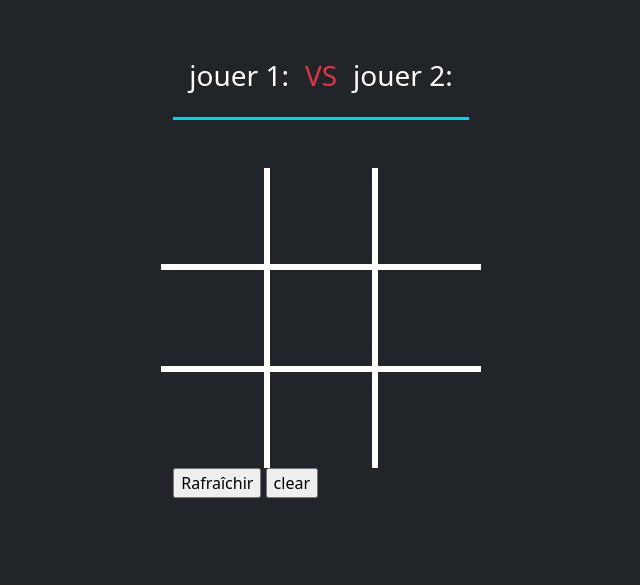
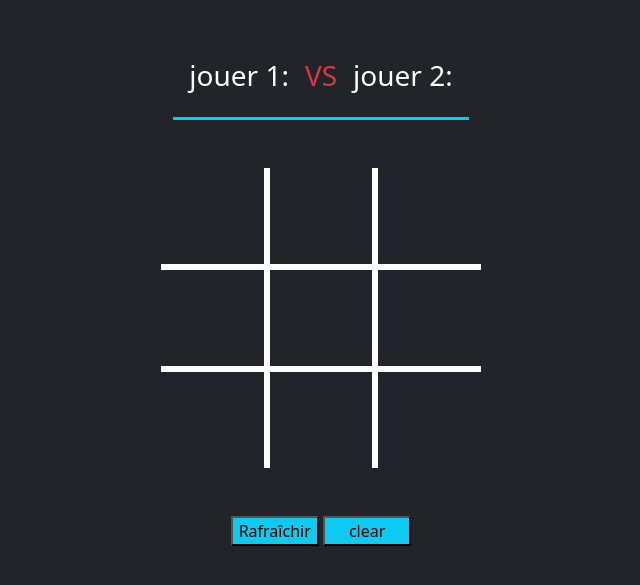
Before and after one commit to OUMAIMAABOU/-jeu-Tic-Tac-Toe, a plain HTML site: page index.html in a window 1280 px wide. Both pictures are taken after a click on the button "confirmer". Shown: the part 101-686 px from the top of the page, without its empty margins (319-959 px from the left). Drawn offline with nearby package versions, Linux system fonts and the light colour scheme.

Commit message:
modifier function find()

```diff
--- a/app.js
+++ b/app.js
@@ -1,5 +1,3 @@
-
-
     const jouer1=document.getElementById("jouer_1");
     const jouer2=document.getElementById("jouer_2");
     const save=document.getElementById("save");
@@ -7,7 +5,6 @@
     let boxs =document.querySelectorAll(".box");
     let player1=[];
     let player2=[];
-    let choix1=[];
     boxs=Array.from(boxs);
     let tic="X";
     document.getElementById("step2").style.display = 'none';
@@ -18,7 +15,8 @@
         document.getElementById("name_2").innerHTML="jouer 2:"+localStorage.getItem("jouer_2");
         document.getElementById("step1").setAttribute("class", "d-none");
         document.getElementById("step2").setAttribute("class", "d-block");
-        ;
+        document.getElementById("name_1").innerHTML=x;
+
     }
     let winner =
     [
@@ -43,8 +41,8 @@
         [2,8,5],
         [5,2,8],
     ];
-    clear.addEventListener("click",function(){
-
+    clear.addEventListener("click",function()
+    {
         boxs.forEach(function(ps)
         {
           ps.innerHTML="";
@@ -53,8 +51,7 @@
           tic="X";
           document.getElementById("player").innerHTML="player is "+localStorage.getItem("jouer_1");
           document.getElementById('player').style.backgroundColor = '' ;
-        })
-
+        });
     });
 
     boxs.forEach(function(ps)
@@ -66,7 +63,6 @@
                 ps.innerHTML=tic;
                 tic="O";
                 player1.push(boxs.indexOf(this));
-                console.log('X='+player1)
                 find(player1,"jouer_1")
             }
             else if(tic=="O" && ps.innerText.trim()=="")
@@ -75,8 +71,7 @@
                 ps.innerHTML="O";
                 tic="X";
                 player2.push(boxs.indexOf(this));
-                console.log('O='+player2)
-               find(player2,"jouer_2")
+                find(player2,"jouer_2")
             }
         });
     });
--- a/index.html
+++ b/index.html
@@ -42,8 +42,10 @@
             <div class="col border border-white p-5  border-3 border-bottom-0 box text-white" name="7"></div>
             <div class="col border border-white p-5  border-3 border-bottom-0 border-end-0 box text-white" name="8"></div>
         </div>
-        <input type="button" value = "Rafraîchir" onclick="history.go(0)" />
-        <input type="button" value = "clear"id="clear">
+       <div class="mt-5 text-center">
+         <input type="button" class="bg-info" value = "Rafraîchir" onclick="history.go(0)" />
+         <input type="button" class="bg-info px-4" value = "clear"id="clear">
+       </div>
 
     </div>
 
```
